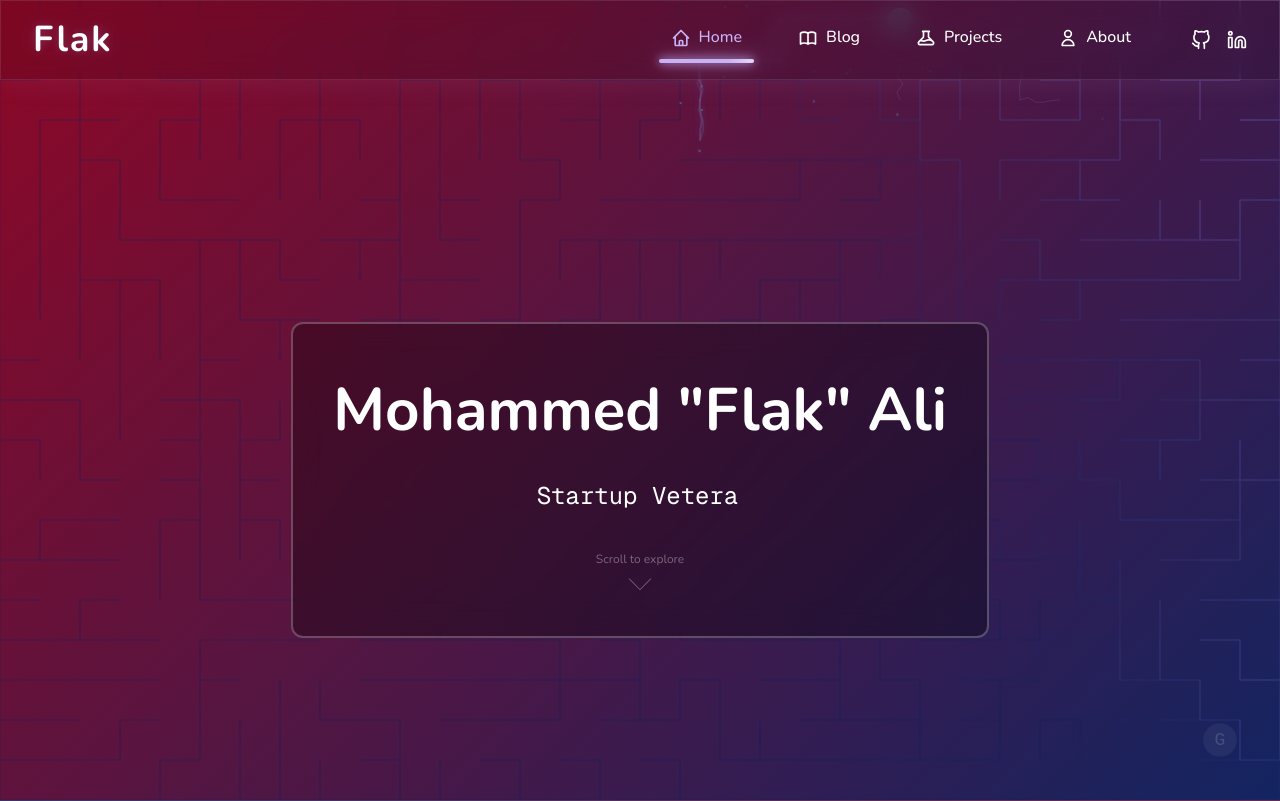
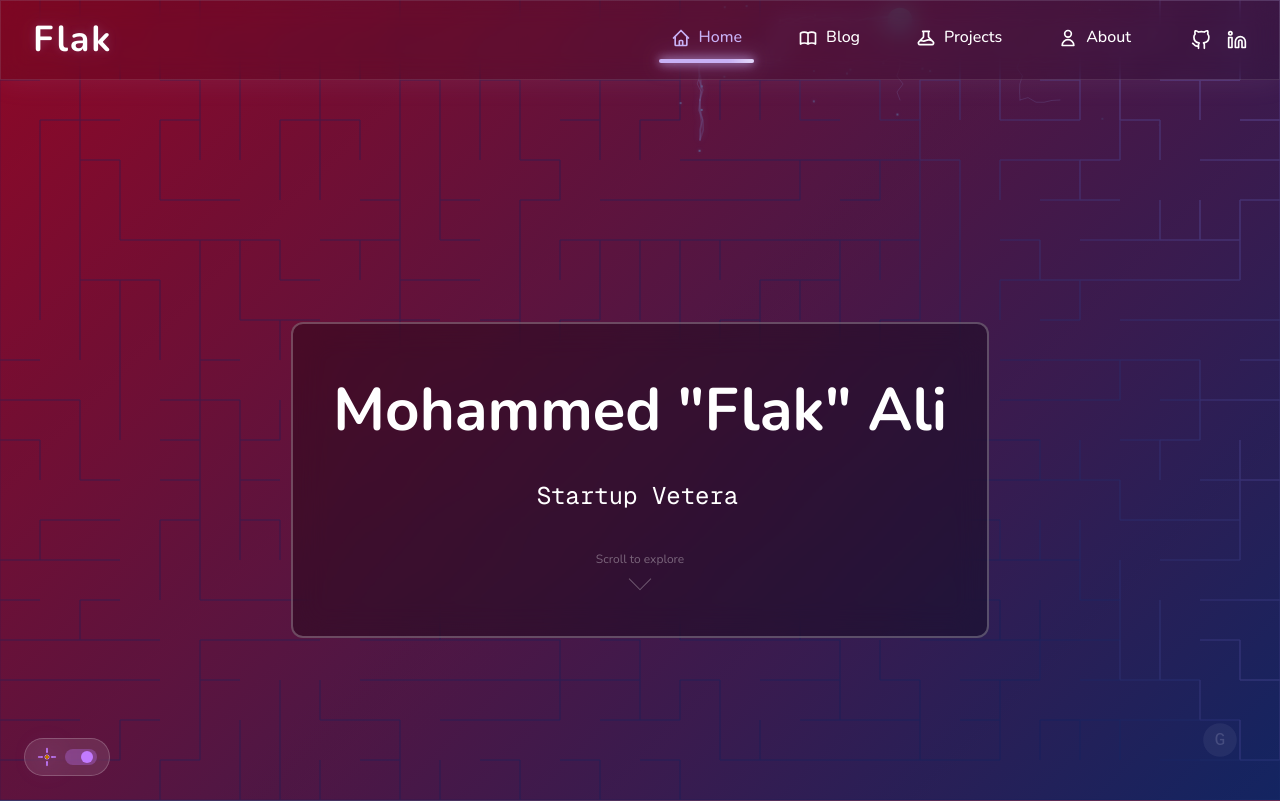
Before and after one commit to flak153/personalsite, a Next.js app: page / in a window 1280 px wide. Shown: the top 801 px of the page. Built offline with nearby package versions, Linux system fonts and the light colour scheme.

Commit message:
Add background animation toggle with lavender theme
- Add BackgroundToggle component with circuit icon
- Implement cookie persistence for user preference
- Use lavender/purple color scheme matching site aesthetic
- Add smooth animations with Framer Motion
- Position toggle at bottom-left corner

```diff
--- /dev/null
+++ b/src/components/BackgroundToggle.tsx
@@ -0,0 +1,148 @@
+"use client";
+
+import { useState, useEffect } from "react";
+import { motion, AnimatePresence } from "framer-motion";
+
+interface BackgroundToggleProps {
+  onToggle: (enabled: boolean) => void;
+}
+
+export default function BackgroundToggle({ onToggle }: BackgroundToggleProps) {
+  const [isEnabled, setIsEnabled] = useState(true);
+  const [isHovered, setIsHovered] = useState(false);
+
+  // Read preference from cookie on mount
+  useEffect(() => {
+    const cookies = document.cookie.split(';');
+    const backgroundCookie = cookies.find(cookie => cookie.trim().startsWith('backgroundEnabled='));
+    if (backgroundCookie) {
+      const value = backgroundCookie.split('=')[1];
+      const enabled = value === 'true';
+      setIsEnabled(enabled);
+      onToggle(enabled);
+    }
+  }, [onToggle]);
+
+  // Save preference to cookie when changed
+  const handleToggle = () => {
+    const newValue = !isEnabled;
+    setIsEnabled(newValue);
+    onToggle(newValue);
+
+    // Set cookie with 1 year expiry
+    const date = new Date();
+    date.setFullYear(date.getFullYear() + 1);
+    document.cookie = `backgroundEnabled=${newValue}; expires=${date.toUTCString()}; path=/`;
+  };
+
+  return (
+    <div className="fixed bottom-6 left-6 z-50">
+      <motion.button
+        onClick={handleToggle}
+        onMouseEnter={() => setIsHovered(true)}
+        onMouseLeave={() => setIsHovered(false)}
+        className={`
+          relative group flex items-center gap-2 px-3 py-2 rounded-full
+          backdrop-blur-md transition-all duration-300
+          ${isEnabled
+            ? 'bg-white/10 hover:bg-white/20 border border-white/20'
+            : 'bg-black/20 hover:bg-black/30 border border-white/10'
+          }
+        `}
+        whileHover={{ scale: 1.05 }}
+        whileTap={{ scale: 0.95 }}
+      >
+        {/* Circuit icon */}
+        <div className="relative w-5 h-5">
+          <svg
+            viewBox="0 0 24 24"
+            fill="none"
+            className={`w-5 h-5 transition-all duration-300 ${
+              isEnabled ? 'text-purple-400' : 'text-gray-400'
+            }`}
+          >
+            {/* Circuit board pattern icon */}
+            <path
+              d="M12 2v4m0 12v4M2 12h4m12 0h4"
+              stroke="currentColor"
+              strokeWidth="2"
+              strokeLinecap="round"
+            />
+            <circle cx="12" cy="12" r="3" fill="currentColor" />
+            <circle cx="12" cy="6" r="1" fill="currentColor" />
+            <circle cx="12" cy="18" r="1" fill="currentColor" />
+            <circle cx="6" cy="12" r="1" fill="currentColor" />
+            <circle cx="18" cy="12" r="1" fill="currentColor" />
+          </svg>
+
+          {/* Animated glow effect when enabled */}
+          {isEnabled && (
+            <motion.div
+              className="absolute inset-0 rounded-full bg-purple-400/30 blur-md"
+              animate={{
+                scale: [1, 1.5, 1],
+                opacity: [0.5, 0.2, 0.5],
+              }}
+              transition={{
+                duration: 2,
+                repeat: Infinity,
+                ease: "easeInOut",
+              }}
+            />
+          )}
+        </div>
+
+        {/* Text label */}
+        <AnimatePresence>
+          {isHovered && (
+            <motion.span
+              initial={{ opacity: 0, width: 0 }}
+              animate={{ opacity: 1, width: "auto" }}
+              exit={{ opacity: 0, width: 0 }}
+              transition={{ duration: 0.2 }}
+              className={`text-xs font-medium overflow-hidden whitespace-nowrap ${
+                isEnabled ? 'text-white' : 'text-gray-300'
+              }`}
+            >
+              {isEnabled ? 'Animation On' : 'Animation Off'}
+            </motion.span>
+          )}
+        </AnimatePresence>
+
+        {/* Toggle switch indicator */}
+        <div
+          className={`
+            relative w-8 h-4 rounded-full transition-colors duration-300
+            ${isEnabled ? 'bg-purple-400/30' : 'bg-gray-600/30'}
+          `}
+        >
+          <motion.div
+            className={`
+              absolute top-0.5 w-3 h-3 rounded-full
+              ${isEnabled ? 'bg-purple-400' : 'bg-gray-400'}
+            `}
+            animate={{ x: isEnabled ? 16 : 0 }}
+            transition={{ type: "spring", stiffness: 500, damping: 30 }}
+          />
+        </div>
+      </motion.button>
+
+      {/* Tooltip on first visit */}
+      <AnimatePresence>
+        {isHovered && (
+          <motion.div
+            initial={{ opacity: 0, y: 10 }}
+            animate={{ opacity: 1, y: 0 }}
+            exit={{ opacity: 0, y: 10 }}
+            className="absolute bottom-full left-0 mb-2 px-3 py-1.5 bg-black/80 backdrop-blur-sm rounded-md"
+          >
+            <p className="text-xs text-white whitespace-nowrap">
+              Toggle background animation
+            </p>
+            <div className="absolute bottom-0 left-6 transform translate-y-1/2 rotate-45 w-2 h-2 bg-black/80" />
+          </motion.div>
+        )}
+      </AnimatePresence>
+    </div>
+  );
+}
--- a/src/components/CombinedBackground.tsx
+++ b/src/components/CombinedBackground.tsx
@@ -4,6 +4,7 @@ import { useEffect, useState } from "react";
 import dynamic from "next/dynamic";
 import { usePathname } from "next/navigation";
 import settings from "../../settings.json";
+import BackgroundToggle from "./BackgroundToggle";
 
 // Dynamically import components to reduce initial load time
 const CircuitBoardBackground = dynamic(() => import("./CircuitBoardBackground"), {
@@ -18,6 +19,7 @@ const BackgroundRain = dynamic(() => import("./BackgroundRain"), {
 
 export default function CombinedBackground() {
   const [isLoaded, setIsLoaded] = useState(false);
+  const [animationEnabled, setAnimationEnabled] = useState(true);
   const pathname = usePathname();
 
   // Detect if we're on a route that needs intensive background
@@ -74,13 +76,17 @@ export default function CombinedBackground() {
         </div>
       )}
 
-      {/* Circuit board animation - controlled by settings */}
+      {/* Circuit board animation - controlled by settings and toggle */}
       {settings.animations.circuitBoard.enabled &&
+       animationEnabled &&
        (!settings.animations.circuitBoard.homePageOnly || isHomePage) && (
         <div className="absolute inset-0 z-10 pointer-events-none opacity-40">
           <CircuitBoardBackground />
         </div>
       )}
+
+      {/* Background toggle control */}
+      <BackgroundToggle onToggle={setAnimationEnabled} />
     </div>
   );
 }
```
